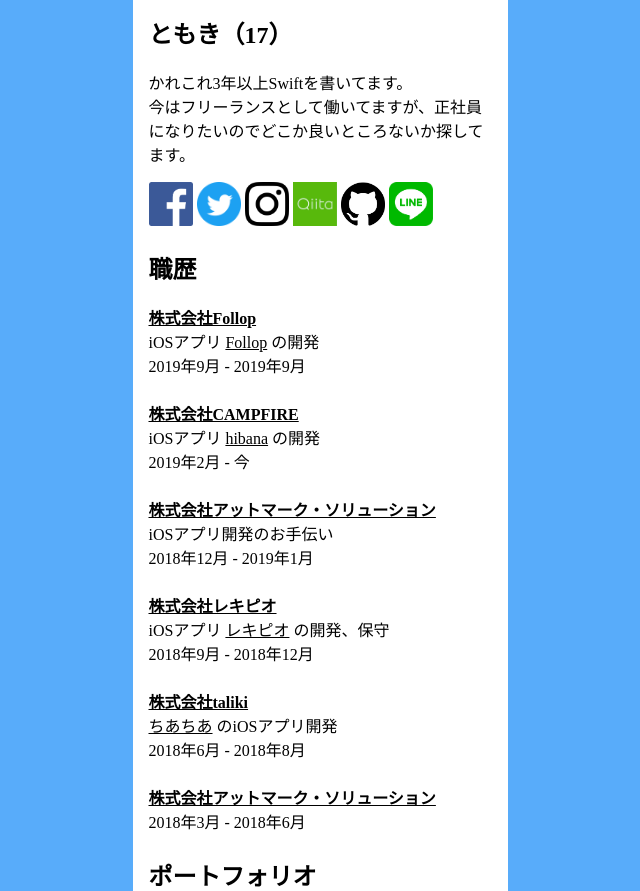
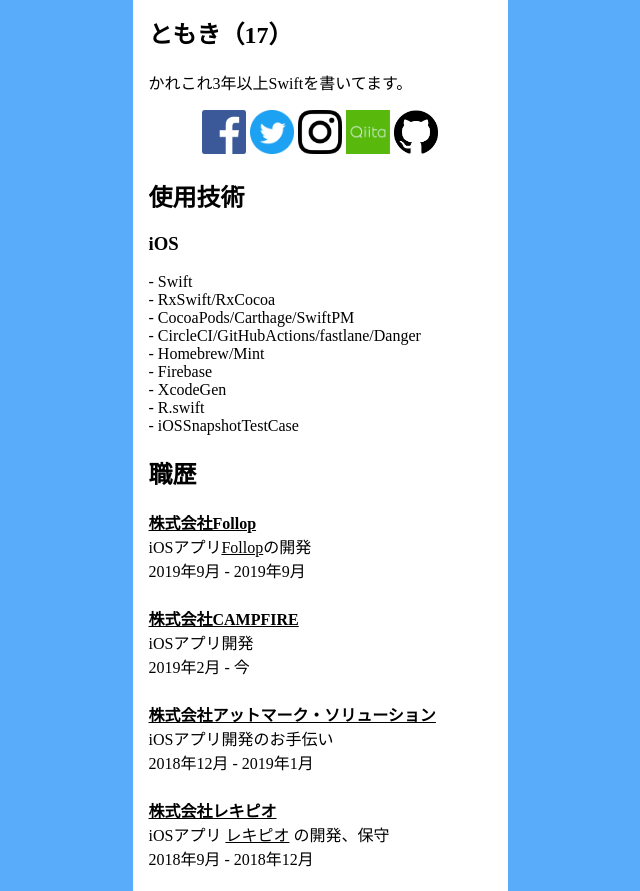
Before and after one commit to tomoki69386/Site, a plain HTML site: page index.html in a window 1280 px wide. Shown: the part 172-1063 px from the top of the page, without its empty margins (320-960 px from the left). Drawn offline with Linux system fonts and the light colour scheme.

Commit message:
Update job

```diff
--- a/index.css
+++ b/index.css
@@ -45,6 +45,7 @@ body{
 
 .social {
     margin-top: 16px;
+    text-align: center;
 }
 
 .job-content {
--- a/index.html
+++ b/index.html
@@ -22,61 +22,51 @@
         <h2>ともき（17）</h2>
         <p>
         かれこれ3年以上Swiftを書いてます。<br>
-        今はフリーランスとして働いてますが、正社員になりたいのでどこか良いところないか探してます。
         </p>
 
         <div class="social">
             <a href="https://facebook.com/tomokisun" target="_blank"><img src="image/Facebook.png" width="44" height="44"></a>
+            <a href="https://Twitter.com/tomoki_sun" target="_blank"><img src="image/Twitter_Social_Icon_Circle_Color.png" width="44" height="44"></a>
+            <a href="https://instagram.com/tomoki_sun" target="_blank"><img src="image/Instagram.png" width="44" height="44"></a>
+            <a href="https://qiita.com/tomoki_sun" target="_blank"><img src="image/qiita.png" width="44" height="44"></a>
+            <a href="https://github.com/tomoki69386" target="_blank"><img src="image/github.jpg" width="44" height="44"></a>
+        </div>
 
-            <a href="https://Twitter.com/tomoki_sun" target="_blank"><img src="image/Twitter_Social_Icon_Circle_Color.png" width="44" height="44"></a>
-
-            <a href="https://instagram.com/tomoki_sun" target="_blank"><img src="image/Instagram.png" width="44" height="44"></a>
-
-            <a href="https://qiita.com/tomoki_sun" target="_blank"><img src="image/qiita.png" width="44" height="44"></a>
-
-            <a href="https://github.com/tomoki69386" target="_blank"><img src="image/github.jpg" width="44" height="44"></a>
-
-            <a href="http://line.me/ti/p/rOjfXRdWCR" target="_blank"><img src="image/LINE.png" width="44" height="44"></a>
-        </div>
+        <h2>使用技術</h2>
+           <h3>iOS</h3>
+           <p>
+               - Swift<br>
+               - RxSwift/RxCocoa<br>
+               - CocoaPods/Carthage/SwiftPM<br>
+               - CircleCI/GitHubActions/fastlane/Danger<br>
+               - Homebrew/Mint<br>
+               - Firebase<br>
+               - XcodeGen<br>
+               - R.swift<br>
+               - iOSSnapshotTestCase<br>
+           </p>
 
         <div class="job">
             <h2>職歴</h2>
             <div class="job-content">
-                <a href="https://www.follop.jp/" target="_blank" class="job-title">
-                株式会社Follop
-                </a>
-                <p>
-                iOSアプリ
-                <a href="https://apps.apple.com/us/app/follop/id1478399371" target="_blank">Follop</a>
-                の開発
-                </p>
+                <a href="https://www.follop.jp/" target="_blank" class="job-title">株式会社Follop</a>
+                <p>iOSアプリ<a href="https://apps.apple.com/us/app/follop/id1478399371" target="_blank">Follop</a>の開発</p>
                 <p>2019年9月 - 2019年9月 </p>
             </div>
             <div class="job-content">
-                <a href="https://campfire.co.jp/" target="_blank" class="job-title">
-                株式会社CAMPFIRE
-                </a>
-                <p>
-                iOSアプリ
-                <a href="https://apps.apple.com/jp/app/hibana-%E3%81%82%E3%81%AA%E3%81%9F%E3%81%AE%E7%B5%8C%E9%A8%93%E3%81%8C%E6%B4%BB%E3%81%8D%E3%82%8B%E5%85%B1%E5%89%B5%E3%83%97%E3%83%AC%E3%82%A4%E3%82%B9/id1453822686?l=ja&ls=1" target="_blank">hibana</a>
-                の開発
-                </p>
+                <a href="https://campfire.co.jp/" target="_blank" class="job-title">株式会社CAMPFIRE</a>
+                <p>iOSアプリ開発</p>
                 <p>2019年2月 - 今 </p>
             </div>
             <div class="job-content">
-                <a href="http://www.atmarksol.jp/" target="_blank" class="job-title">
-                株式会社アットマーク・ソリューション
-                </a>
+                <a href="http://www.atmarksol.jp/" target="_blank" class="job-title">株式会社アットマーク・ソリューション</a>
                 <p>iOSアプリ開発のお手伝い</p>
                 <p>2018年12月 - 2019年1月 </p>
             </div>
 
             <div class="job-content">
-                <a href="http://about.recipio.jp/" target="_blank" class="job-title">
-                株式会社レキピオ
-                </a>
-                <p>
-                iOSアプリ
+                <a href="http://about.recipio.jp/" target="_blank" class="job-title">株式会社レキピオ</a>
+                <p>iOSアプリ
                 <a href="http://recipio.jp/" target="_blank">レキピオ</a>
                 の開発、保守
                 </p>
@@ -84,19 +74,10 @@
             </div>
 
             <div class="job-content">
-                <a href="https://www.taliki.co.jp/" target="_blank" class="job-title">
-                株式会社taliki
-                </a>
+                <a href="https://www.taliki.co.jp/" target="_blank" class="job-title">株式会社taliki</a>
                 <p><a href="https://chiachia.me/" target="_blank">ちあちあ</a>
                 のiOSアプリ開発</p>
                 <p>2018年6月 - 2018年8月</p>
-            </div>
-
-            <div class="job-content">
-                <a href="http://www.atmarksol.jp/" target="_blank" class="job-title">
-                株式会社アットマーク・ソリューション
-                </a>
-                <p>2018年3月 - 2018年6月</p>
             </div>
         </div>
 
```
